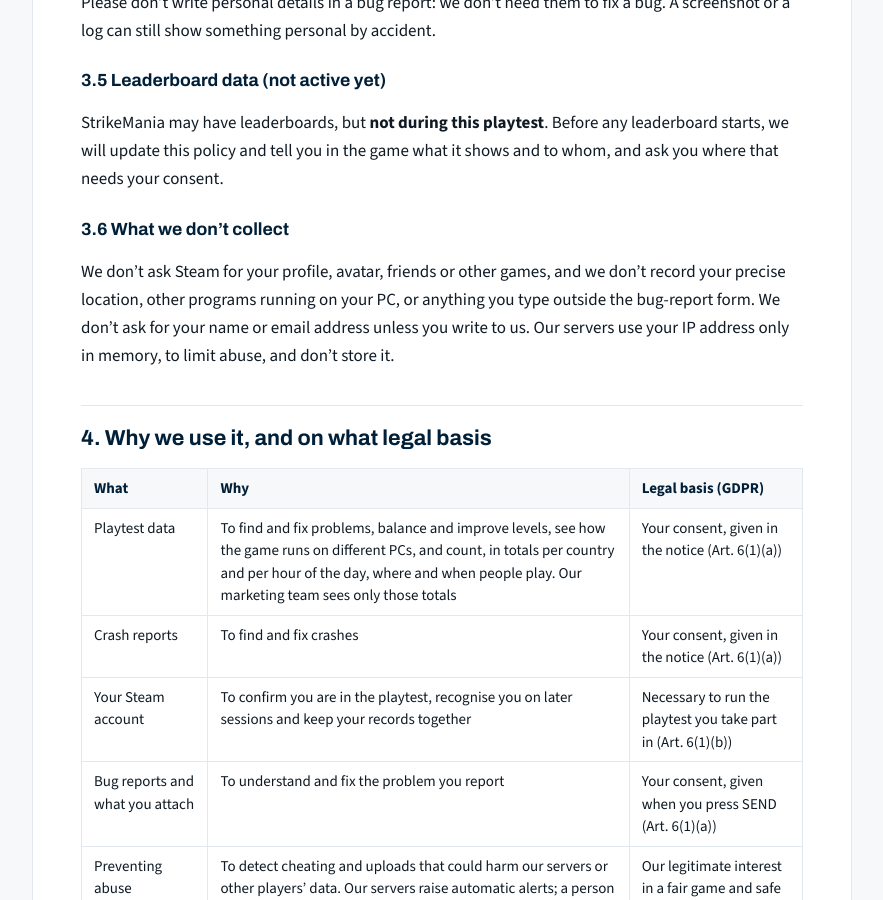
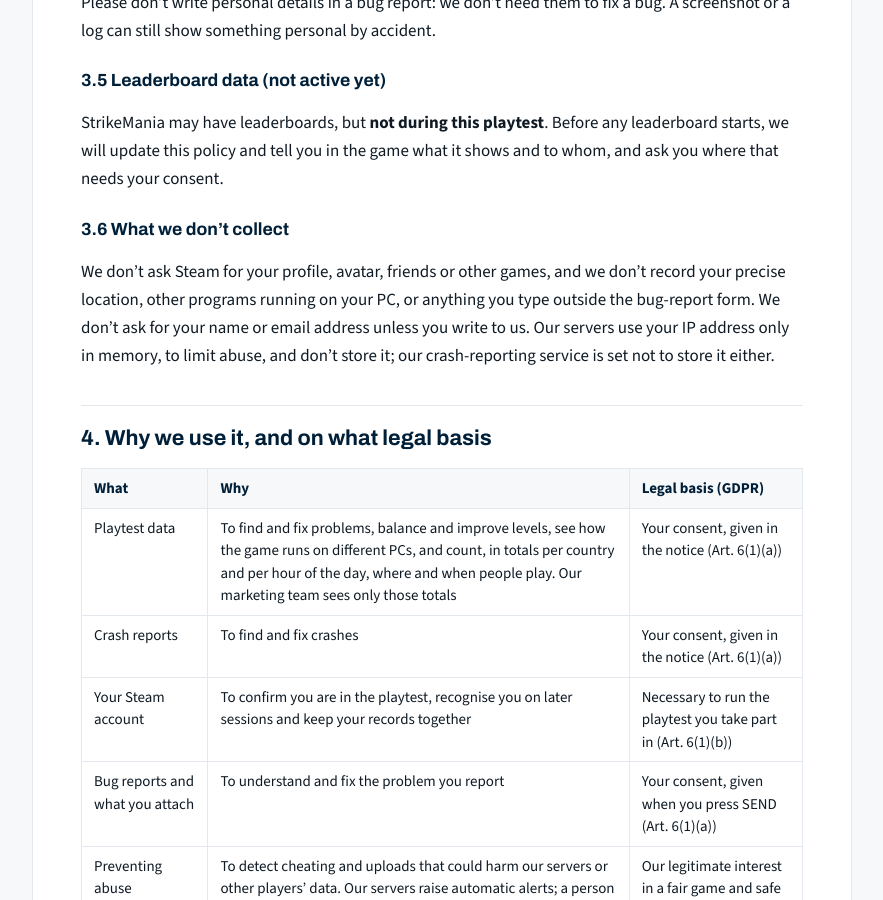
Before and after one commit to AlterEyes-Org/public-policies, a Jekyll site: the page built from strikemania/privacy/index.md, in a window 1280 px wide and 900 px high, scrolled down 2834 px. Shown: the whole window, without its empty margins (198-1081 px from the left). Built offline with Jekyll 4.4.1, drawn with Linux system fonts in a browser that asks for light colours.

Commit message:
Crash reports: no IP addresses stored either

```diff
--- a/strikemania/privacy/index.md
+++ b/strikemania/privacy/index.md
@@ -79,7 +79,7 @@ StrikeMania may have leaderboards, but **not during this playtest**. Before any
 
 ### 3.6 What we don't collect
 
-We don't ask Steam for your profile, avatar, friends or other games, and we don't record your precise location, other programs running on your PC, or anything you type outside the bug-report form. We don't ask for your name or email address unless you write to us. Our servers use your IP address only in memory, to limit abuse, and don't store it.
+We don't ask Steam for your profile, avatar, friends or other games, and we don't record your precise location, other programs running on your PC, or anything you type outside the bug-report form. We don't ask for your name or email address unless you write to us. Our servers use your IP address only in memory, to limit abuse, and don't store it; our crash-reporting service is set not to store it either.
 
 ## 4. Why we use it, and on what legal basis
 
```
